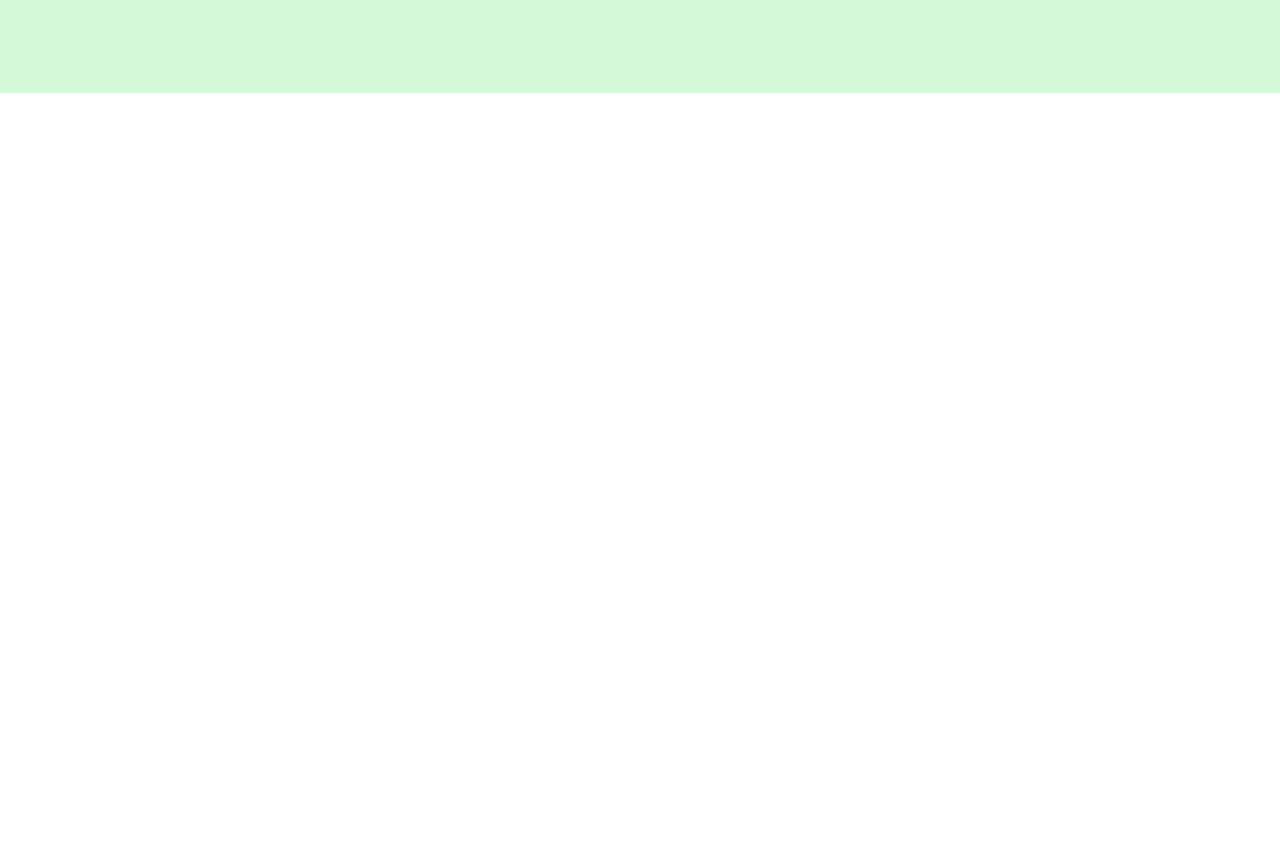
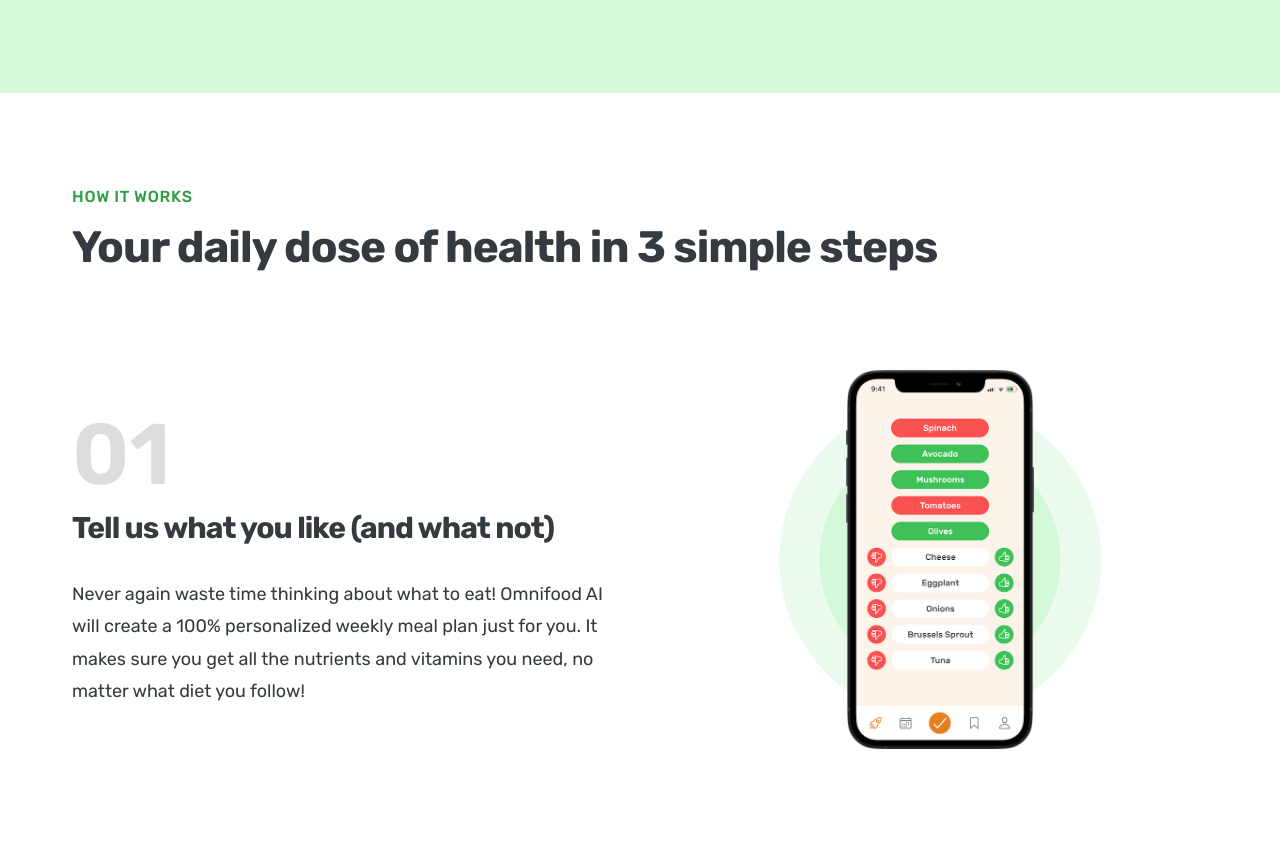
Before and after one commit to ZakaNaji/omnifood, a plain HTML site: page index.html in a window 1280 px wide. Shown: the part 737-1579 px from the top of the page. Before the commit the page ends 830 px from the top, so only its background shows below. Drawn offline with Linux system fonts and the light colour scheme.

Commit message:
how it works section, also added general.css for more genral/reusable style

```diff
--- /dev/null
+++ b/css/general.css
@@ -0,0 +1,78 @@
+/*######### GENERAL REUSABLE STYLES############*/
+html {
+  font-size: 62.5%;
+}
+* {
+  padding: 0;
+  margin: 0;
+  box-sizing: border-box;
+}
+
+:root {
+  --GREY--8: #343a40;
+  --GREY--7: #495057;
+  --GREY--6: #868e96;
+
+  --GREEN--0: #ebfbee;
+  --GREEN--1: #d3f9d8;
+  --GREEN--6: #40c057;
+  --GREEN--8: #2f9e44;
+}
+.margin-right-sm {
+  margin-right: 1.6rem;
+}
+body {
+  color: var(--GREY--8);
+  font-family: "Rubik", sans-serif;
+  font-weight: 400;
+  line-height: 1;
+}
+.container {
+  max-width: 120rem;
+  padding: 0 3.2rem;
+  margin: 0 auto;
+}
+.grid {
+  display: grid;
+  row-gap: 9.6rem;
+  column-gap: 6.4rem;
+}
+.grid--2--cols {
+  grid-template-columns: repeat(2, 1fr);
+}
+.grid--centered-v {
+  align-items: center;
+}
+.heading-primary,
+.heading-secondary,
+.heading-tertuary {
+  font-weight: 700;
+  letter-spacing: -1px;
+  font-weight: 700;
+  color: var(--GREY--8);
+}
+
+.heading-primary {
+  font-size: 5.2rem;
+  line-height: 1.5;
+  margin-bottom: 3.2rem;
+}
+.heading-secondary {
+  font-size: 4.4rem;
+  line-height: 1.2;
+  margin-bottom: 9.6rem;
+}
+.heading-tertuary {
+  font-size: 3rem;
+  line-height: 1.2;
+  margin-bottom: 3.2rem;
+}
+.subheading {
+  display: block;
+  font-size: 1.6rem;
+  font-weight: 500;
+  color: var(--GREEN--8);
+  text-transform: uppercase;
+  letter-spacing: 0.75px;
+  margin-bottom: 1.6rem;
+}
--- a/css/style.css
+++ b/css/style.css
@@ -1,31 +1,5 @@
-html {
-  font-size: 62.5%;
-}
-* {
-  padding: 0;
-  margin: 0;
-  box-sizing: border-box;
-}
-
-:root {
-  --GREY--8: #343a40;
-  --GREY--7: #495057;
-  --GREY--6: #868e96;
-
-  --GREEN--0: #ebfbee;
-  --GREEN--1: #d3f9d8;
-  --GREEN--6: #40c057;
-  --GREEN--8: #2f9e44;
-}
-.margin-right-sm {
-  margin-right: 1.6rem;
-}
-body {
-  color: var(--GREY--8);
-  font-family: "Rubik", sans-serif;
-  font-weight: 400;
-  line-height: 1;
-}
+@import url("general.css");
+/*########## HERO SECTION#####################*/
 .section-hero {
   background-color: var(--GREEN--1);
   padding: 4.8rem 0 9.6rem 0;
@@ -37,13 +11,6 @@ body {
   max-width: 130rem;
   margin: 0 auto;
   padding: 0 3.2rem;
-}
-.primary-title {
-  font-size: 5.2rem;
-  line-height: 1.5;
-  font-weight: 700;
-  letter-spacing: -1px;
-  margin-bottom: 3.2rem;
 }
 .description {
   font-size: 2rem;
@@ -168,3 +135,53 @@ body {
 .main-nav-link.btn-cta:active {
   background-color: var(--GREEN--8);
 }
+
+/*######## SECTION HOW ###############*/
+.how {
+  padding: 9.6rem 0;
+}
+
+.step-number {
+  font-size: 8.6rem;
+  font-weight: 600;
+  color: #ddd;
+  margin-bottom: 1.2rem;
+}
+.step-descreption {
+  font-size: 1.8rem;
+  line-height: 1.8;
+}
+.step-img-box {
+  display: flex;
+  align-items: center;
+  justify-content: center;
+
+  position: relative;
+}
+.step-img-box::before,
+.step-img-box::after {
+  content: "";
+  border-radius: 50%;
+
+  position: absolute;
+  top: 50%;
+  left: 50%;
+  transform: translate(-50%, -50%);
+}
+.step-img-box::before {
+  background-color: var(--GREEN--0);
+  width: 60%;
+  padding-bottom: 60%;
+
+  z-index: -2;
+}
+.step-img-box::after {
+  background-color: var(--GREEN--1);
+  width: 45%;
+  padding-bottom: 45%;
+
+  z-index: -1;
+}
+.step-img {
+  width: 35%;
+}
--- a/index.html
+++ b/index.html
@@ -28,7 +28,7 @@
     <section class="section-hero">
       <div class="hero">
         <div class="hero-text-box">
-          <h1 class="primary-title">
+          <h1 class="heading-primary">
             A healthy meal delivered to your door, every single day
           </h1>
           <p class="description">
@@ -58,5 +58,67 @@
         </div>
       </div>
     </section>
+
+    <section class="how">
+      <div class="container">
+        <span class="subheading">How it works</span>
+        <h2 class="heading-secondary">
+          Your daily dose of health in 3 simple steps
+        </h2>
+      </div>
+      <div class="container grid grid--2--cols grid--centered-v">
+        <div class="step-text-box">
+          <p class="step-number">01</p>
+          <h3 class="heading-tertuary">Tell us what you like (and what not)</h3>
+          <p class="step-descreption">
+            Never again waste time thinking about what to eat! Omnifood AI will
+            create a 100% personalized weekly meal plan just for you. It makes
+            sure you get all the nutrients and vitamins you need, no matter what
+            diet you follow!
+          </p>
+        </div>
+        <div class="step-img-box">
+          <img
+            class="step-img"
+            src="img/app/app-screen-1.png"
+            alt="app-screen-1"
+          />
+        </div>
+
+        <div class="step-img-box">
+          <img
+            class="step-img"
+            src="img/app/app-screen-2.png"
+            alt="app-screen-2"
+          />
+        </div>
+        <div class="step-text-box">
+          <p class="step-number">02</p>
+          <h3 class="heading-tertuary">Approve your weekly meal plan</h3>
+          <p class="step-descreption">
+            Once per week, approve the meal plan generated for you by Omnifood
+            AI. You can change ingredients, swap entire meals, or even add your
+            own recipes.
+          </p>
+        </div>
+
+        <div class="step-text-box">
+          <p class="step-number">03</p>
+          <h3 class="heading-tertuary">Receive meals at convenient time</h3>
+          <p class="step-descreption">
+            Best chefs in town will cook your selected meal every day, and we
+            will deliver it to your door whenever works best for you. You can
+            change delivery schedule and address daily!
+          </p>
+        </div>
+        <div class="step-img-box">
+          <img
+            class="step-img"
+            src="img/app/app-screen-3.png"
+            alt="app-screen-3"
+          />
+        </div>
+      </div>
+    </section>
   </body>
 </html>
```
